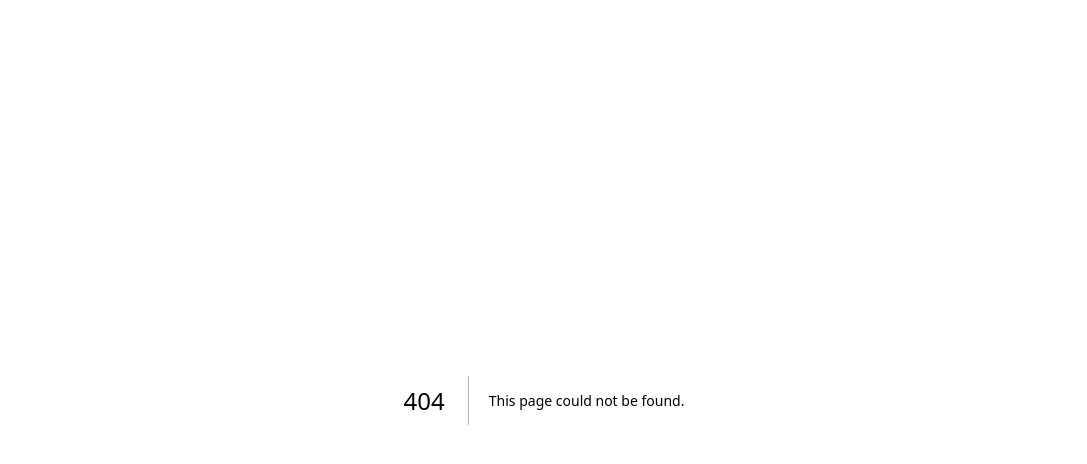
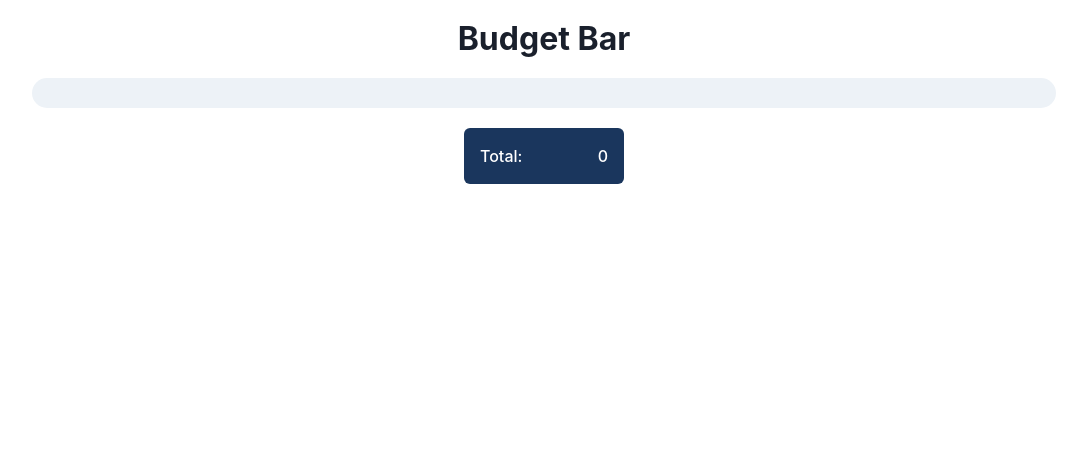
Before and after one commit to hoangha998/RocketRevamp, a Next.js app: page /components/BudgetBar in a window 1280 px wide. Before the commit this address had no page. Shown: the top 464 px of the page, without its empty margins (96-1183 px from the left). Built offline with nearby package versions, Linux system fonts and the light colour scheme.

Commit message:
separated budget & cart components

```diff
--- a/pages/_app.js
+++ b/pages/_app.js
@@ -1,12 +1,16 @@
 import '../styles/globals.css'
 import { ChakraProvider, CSSReset } from '@chakra-ui/react'
 import { ColorModeScript } from '@chakra-ui/react'
+import { CartTotalProvider } from './context/CartTotalProvider'
+
 function MyApp({ Component, pageProps }) {
   return (
     <ChakraProvider>
       <CSSReset/>
       <ColorModeScript initialColorMode='dark' />
-      <Component {...pageProps} />
+      <CartTotalProvider>
+        <Component {...pageProps} />
+      </CartTotalProvider>
     </ChakraProvider>
   )
 }
--- /dev/null
+++ b/pages/components/BudgetBar.js
@@ -0,0 +1,63 @@
+import {
+  Heading,
+  Box,
+  Progress,
+  Text,
+} from "@chakra-ui/react";
+import CartTotalContext from '../context/CartTotalProvider'
+import {useContext, useState} from "react";
+
+export default function BudgetBar() {
+
+  const [cartTotal, setCartTotal] = useContext(CartTotalContext)
+
+  return (
+    <Box>
+      <Box width="80%" margin="auto" pb="20px">
+        <Heading
+          as="h2"
+          fontSize="32px"
+          fontWeight="1"
+          padding="5"
+          textAlign="center"
+          fontWeight="bold"
+        >
+          Budget Bar
+        </Heading>
+        <Progress
+          colorScheme="green"
+          height="30px"
+          value={cartTotal/10000}
+          rounded="full"
+        />
+      </Box>
+      <Box
+        width="50%"
+        display="flex"
+        margin="auto"
+        justifyContent="center"
+        alignItems="center"
+        pb="15px"
+      >
+        <Box
+          width="160px"
+          bg="blue.900"
+          p="4"
+          color="white"
+          rounded="md"
+          fontWeight="medium"
+          display="flex"
+          float="right"
+          alignItems="center"
+          justifyContent="space-between"
+        >
+          <Text fontSize="md" as="span">
+            Total:
+          </Text>
+          {/* <Text>$350,000</Text> */}
+          <Text>{cartTotal}</Text>
+        </Box>
+      </Box>
+    </Box>
+    )
+}
--- /dev/null
+++ b/pages/context/CartTotalProvider.js
@@ -0,0 +1,15 @@
+import { createContext, useState } from 'react';
+
+const CartTotalContext = createContext()
+
+export const CartTotalProvider = ({children}) => {
+  const [cartTotal, setCartTotal] = useState(0)
+
+  return (
+    <CartTotalContext.Provider value={[cartTotal, setCartTotal]}>
+      {children}
+    </CartTotalContext.Provider>
+  )
+}
+
+export default CartTotalContext
```
Also changed, not shown: pages/components/Cart.js (added, +63 -0 lines), pages/index.js (+9 -103 lines).
